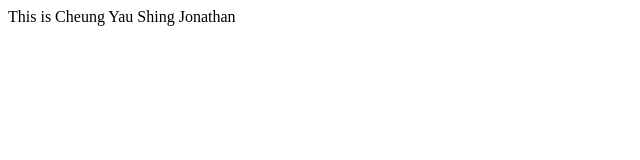
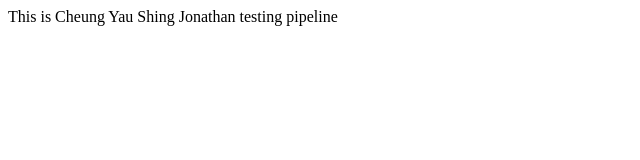
Before and after one commit to YScheung/yscheung.github.io, a plain HTML site: page index.html in a window 1280 px wide. Shown: the whole page, without its empty margins (0-640 px from the left). Drawn offline with Linux system fonts and the light colour scheme.

Commit message:
pipeline_test

```diff
--- a/index.html
+++ b/index.html
@@ -5,4 +5,5 @@
 
 <body>
   This is Cheung Yau Shing Jonathan
+  testing pipeline
 </body>
```
Also changed, not shown: 1 other file.
